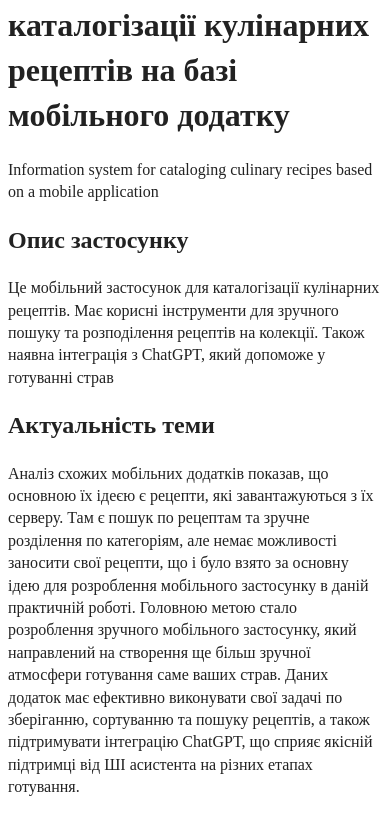
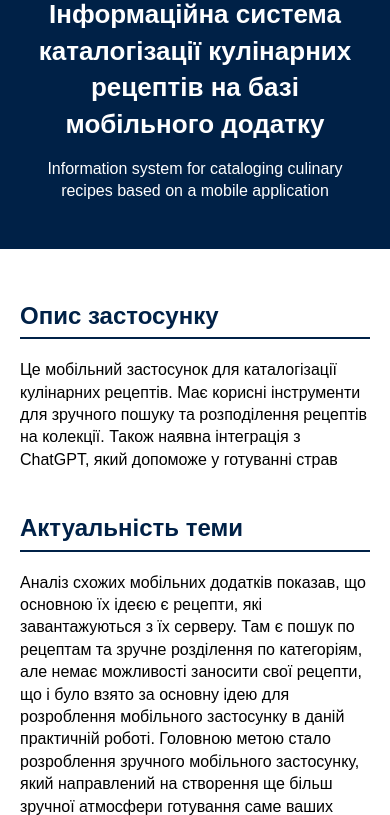
Before and after one commit to DepressiveStar228/Recipe_Lending, a website built with webpack: page index.html in a window 390 px wide. Shown: the part 151-966 px from the top of the page. Built offline with nearby package versions, Linux system fonts and the light colour scheme.

Commit message:
V0.4 - Styling & Responsiveness

```diff
--- a/css/style.css
+++ b/css/style.css
@@ -15,6 +15,53 @@ html {
   color: #222;
   font-size: 1em;
   line-height: 1.4;
+}
+
+body {
+  font-family: Arial, sans-serif;
+  margin: 0;
+  background-color: #f5f7fa;
+  color: #000;
+}
+
+header {
+  background-color: #002147;
+  color: white;
+  padding: 30px 20px;
+  text-align: center;
+}
+
+header h1 {
+  font-size: 26px;
+  margin-bottom: 10px;
+}
+
+main {
+  padding: 30px 20px;
+  max-width: 960px;
+  margin: 0 auto;
+  background: white;
+}
+
+section {
+  margin-bottom: 40px;
+}
+
+h2 {
+  color: #002147;
+  border-bottom: 2px solid #002147;
+  padding-bottom: 5px;
+}
+
+footer {
+  background-color: #002147;
+  color: white;
+  text-align: center;
+  padding: 10px 0;
+}
+
+ol li {
+  margin-bottom: 10px;
 }
 
 /*
--- a/index.html
+++ b/index.html
@@ -26,7 +26,7 @@
 
 <header>
   <div>
-    <img src="/android-chrome-512x512.png" alt="Логотип My Recipes" style="height: 80px;">
+    <img src="/android-chrome-512x512.png" alt="Логотип My Recipes" style="height: 100px;">
   </div>
 
   <div itemscope itemtype="https://schema.org/CreativeWork">
@@ -79,7 +79,7 @@
 
 <footer>
   <div>
-    <img src="/sumdu_logo.png" alt="Логотип SumDU" style="height: 80px;">
+    <img src="/sumdu_logo_ua.jpg" alt="Логотип SumDU" style="height: 100px;">
   </div>
   <p>© 2025 Бакалаврська робота</p>
 </footer>
```
Also changed, not shown: sumdu_logo.png (deleted), sumdu_logo_ua.jpg (added).
